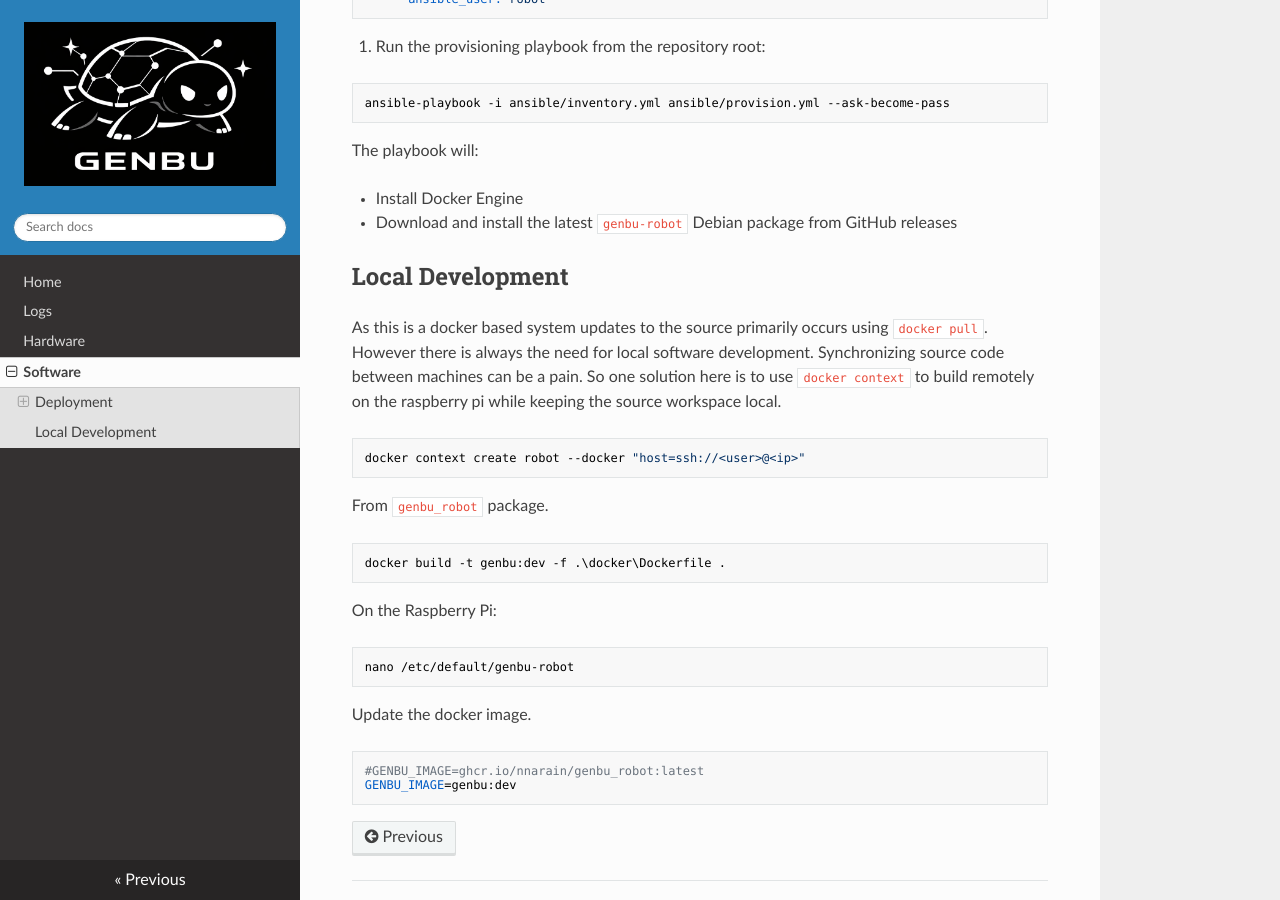
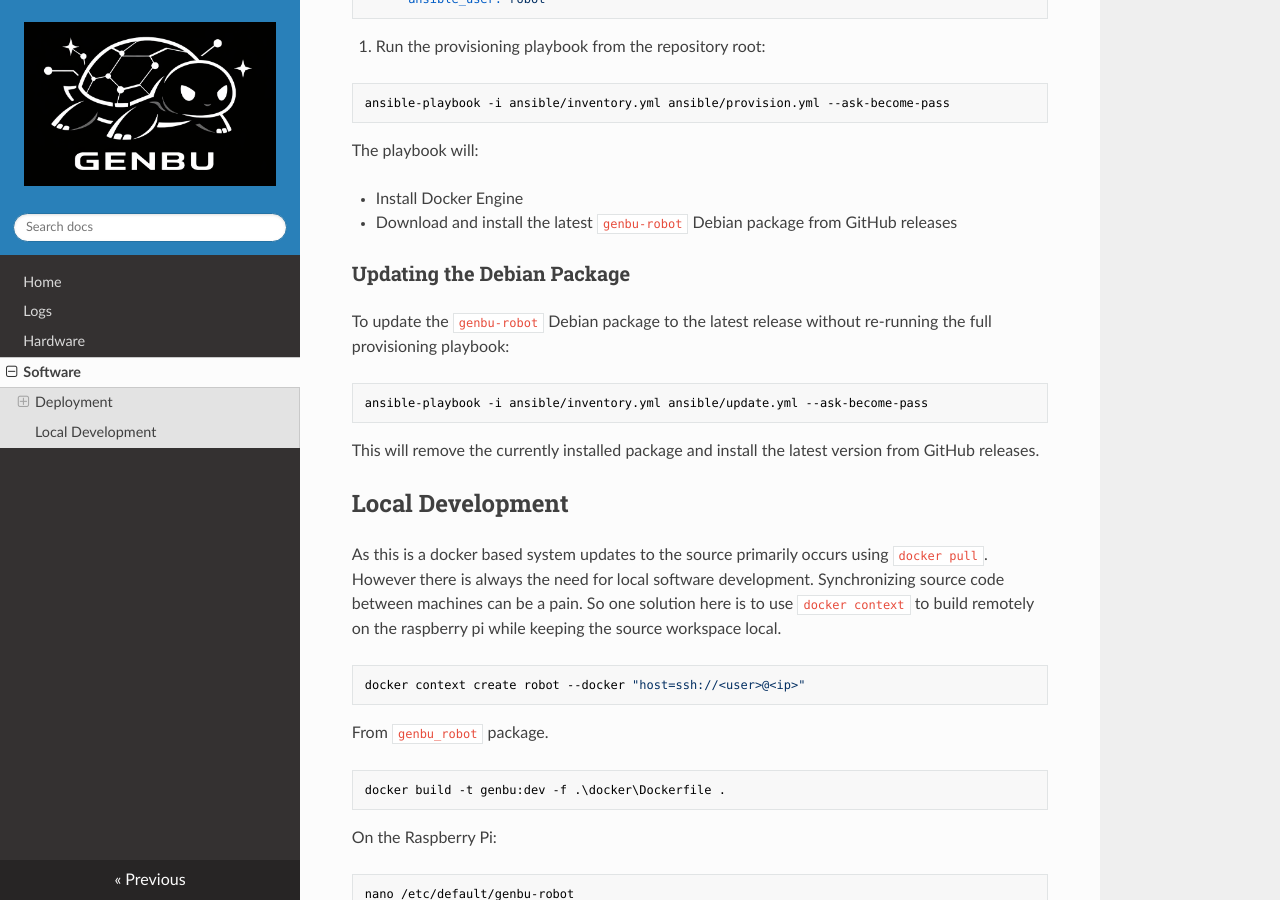
Before and after one commit to nnarain/genbu_robot, an MkDocs documentation site: the page built from docs/software/index.md, in a window 1280 px wide and 900 px high, scrolled down 689 px. Built offline with MkDocs 1.6.1, drawn with Linux system fonts in a browser that asks for light colours; nearby versions of some CDN libraries.

Commit message:
Update software docs with Debian package update instructions
Co-authored-by: nnarain <8395093+nnarain@users.noreply.github.com>

````diff
--- a/docs/software/index.md
+++ b/docs/software/index.md
@@ -39,6 +39,16 @@ The playbook will:
 - Install Docker Engine
 - Download and install the latest `genbu-robot` Debian package from GitHub releases
 
+### Updating the Debian Package
+
+To update the `genbu-robot` Debian package to the latest release without re-running the full provisioning playbook:
+
+```bash
+ansible-playbook -i ansible/inventory.yml ansible/update.yml --ask-become-pass
+```
+
+This will remove the currently installed package and install the latest version from GitHub releases.
+
 ## Local Development
 
 As this is a docker based system updates to the source primarily occurs using `docker pull`. However there is always the need for local software development. Synchronizing source code between machines can be a pain. So one solution here is to use `docker context` to build remotely on the raspberry pi while keeping the source workspace local.
````
